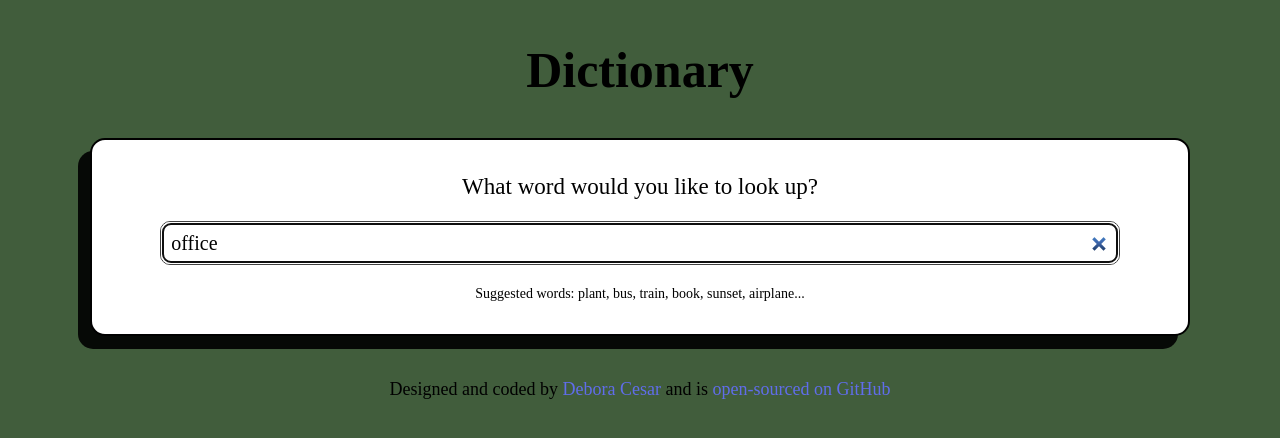
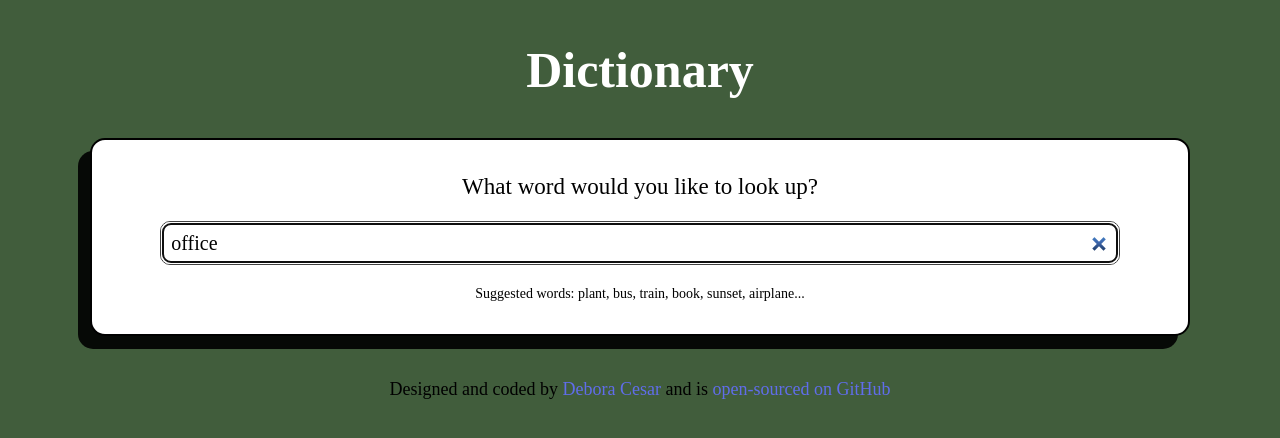
Before and after one commit to DeboraCesar/dictionary-repository, a React (Create React App) app: page / in a window 1280 px wide. Shown: the top 438 px of the page. Built offline with nearby package versions, Linux system fonts and the light colour scheme; no server answers; the HTML template or start-up script is replaced by a standard one.

Commit message:
css update

```diff
--- a/package.json
+++ b/package.json
@@ -7,6 +7,7 @@
     "@testing-library/react": "^13.4.0",
     "@testing-library/user-event": "^13.5.0",
     "axios": "^1.4.0",
+    "babel-jest": "^26.6.0",
     "bootstrap": "^5.3.1",
     "react": "^18.2.0",
     "react-dom": "^18.2.0",
--- a/src/App.css
+++ b/src/App.css
@@ -18,7 +18,7 @@ font-family: 'Lora', serif;
 
 .App h1 {
   font-size: 50px;
-  color: #000000;
+  color: #ffffff;
   font-family: "Domine", serif;
   font-weight: 700;
   margin-top: 40px;
```
Also changed, not shown: 1 other file (tests, documents, lock files or other folders).
